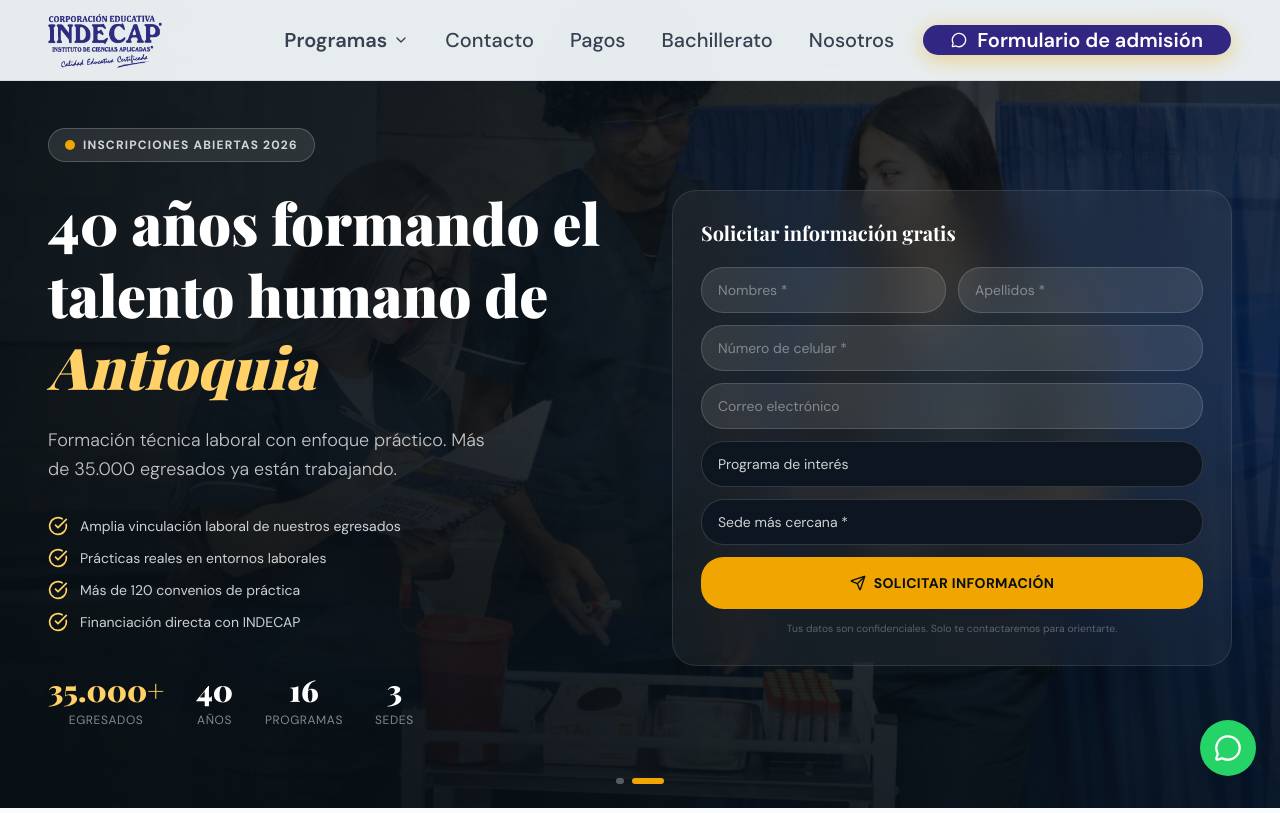
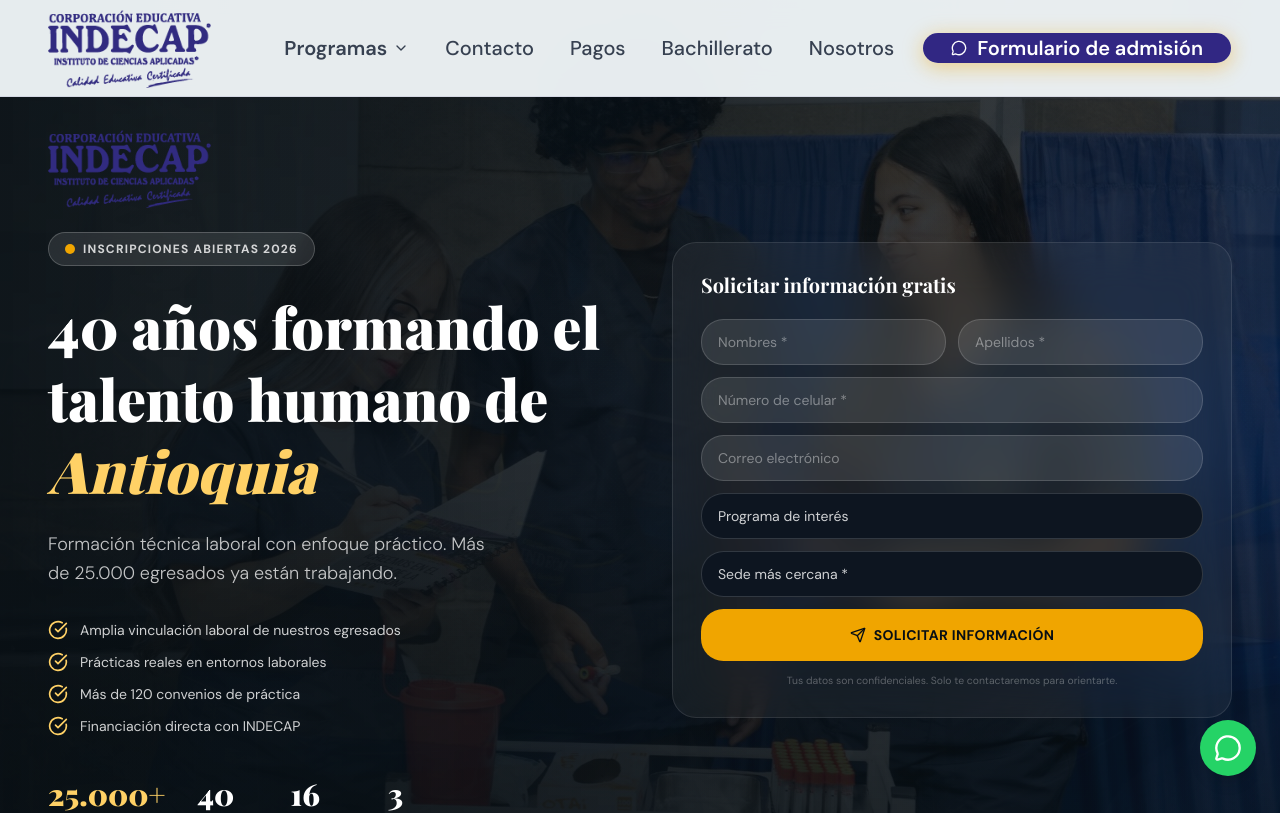
Before and after one commit to camilo2236/indecap-web, a Next.js app: page / in a window 1280 px wide. Shown: the top 813 px of the page. Built offline with nearby package versions, Linux system fonts and the light colour scheme.

Commit message:
fix: overflow-y-auto

```diff
--- a/src/components/layout/Footer.tsx
+++ b/src/components/layout/Footer.tsx
@@ -11,7 +11,7 @@ export function Footer() {
             <img
               src="/images/logo.png"
               alt="INDECAP"
-              className="h-14 brightness-0 invert"
+              className="h-20 brightness-0 invert"
             />
             <p className="mt-4 font-[family-name:var(--font-dm-sans)] text-sm font-light text-white/70">
               Corporación Educativa INDECAP — Instituto de Ciencias Aplicadas ®
--- a/src/components/layout/Header.tsx
+++ b/src/components/layout/Header.tsx
@@ -94,7 +94,7 @@ export function Header() {
       }`}
       style={{ background: "rgba(243,248,250,0.95)" }}
     >
-      <div className="container mx-auto flex h-20 items-center justify-between px-6 lg:px-12">
+      <div className="container mx-auto flex h-24 items-center justify-between px-6 lg:px-12">
 
         {/* LOGO */}
         <div className="flex items-center gap-4">
@@ -109,7 +109,7 @@ export function Header() {
           )}
           <a href="/" className="flex items-center gap-2">
             {/* eslint-disable-next-line @next/next/no-img-element */}
-            <img src="/images/logo.png" alt="INDECAP" className="h-14" />
+            <img src="/images/logo.png" alt="INDECAP" className="h-20" />
           </a>
         </div>
 
@@ -229,7 +229,7 @@ export function Header() {
             <Menu className="h-5 w-5" />
             <span className="sr-only">Menú</span>
           </SheetTrigger>
-          <SheetContent side="right">
+          <SheetContent side="right" className="overflow-y-auto">
             <SheetTitle className="sr-only">Menú de navegación</SheetTitle>
             <nav className="mt-8 flex flex-col gap-2">
 
--- a/src/components/sections/Hero.tsx
+++ b/src/components/sections/Hero.tsx
@@ -110,6 +110,11 @@ export function Hero() {
 
           {/* DERECHA — Formulario */}
           <div>
+            {/* Logo en hero */}
+            <div className="mb-6">
+              <img src="/images/logo.png" alt="INDECAP" className="h-16 lg:h-20" />
+            </div>
+
             <div className="inline-flex items-center gap-2 rounded-full border border-white/20 bg-white/10 px-4 py-2 text-xs font-bold uppercase tracking-widest text-white/80 backdrop-blur-md mb-6">
               <span className="relative flex h-2.5 w-2.5">
                 <span className="absolute inline-flex h-full w-full animate-ping rounded-full bg-[#F0A500] opacity-75" />
@@ -125,7 +130,7 @@ export function Hero() {
             </h1>
 
             <p className="text-white/75 text-lg font-[family-name:var(--font-dm-sans)] font-light leading-relaxed max-w-md mb-8">
-              Formación técnica laboral con enfoque práctico. Más de 35.000 egresados ya están trabajando.
+              Formación técnica laboral con enfoque práctico. Más de 25.000 egresados ya están trabajando.
             </p>
 
             {/* Checks */}
@@ -146,7 +151,7 @@ export function Hero() {
             {/* Stats */}
             <div className="flex flex-wrap gap-8">
               {[
-                { num: "35.000+", label: "Egresados", color: "#FFD166" },
+                { num: "25.000+", label: "Egresados", color: "#FFD166" },
                 { num: "40", label: "Años", color: "white" },
                 { num: "16", label: "Programas", color: "white" },
                 { num: "3", label: "Sedes", color: "white" },
```
